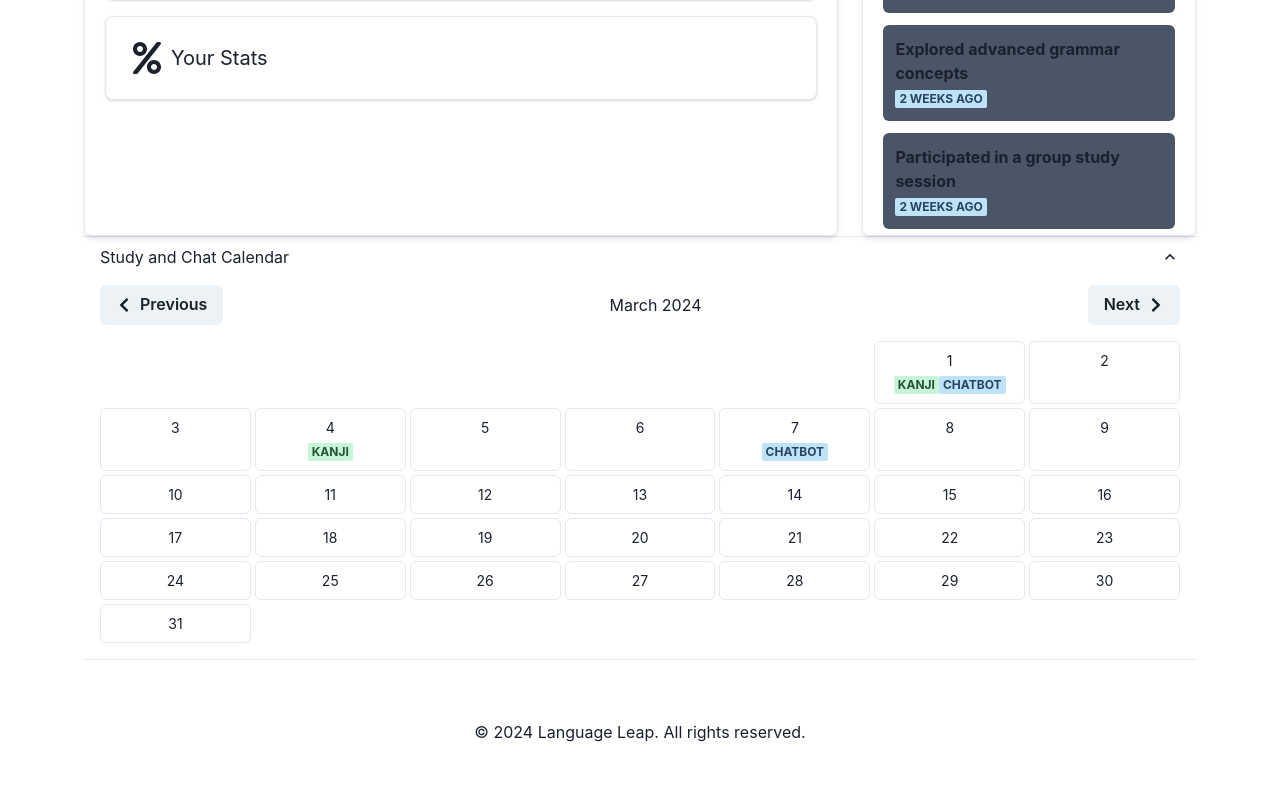
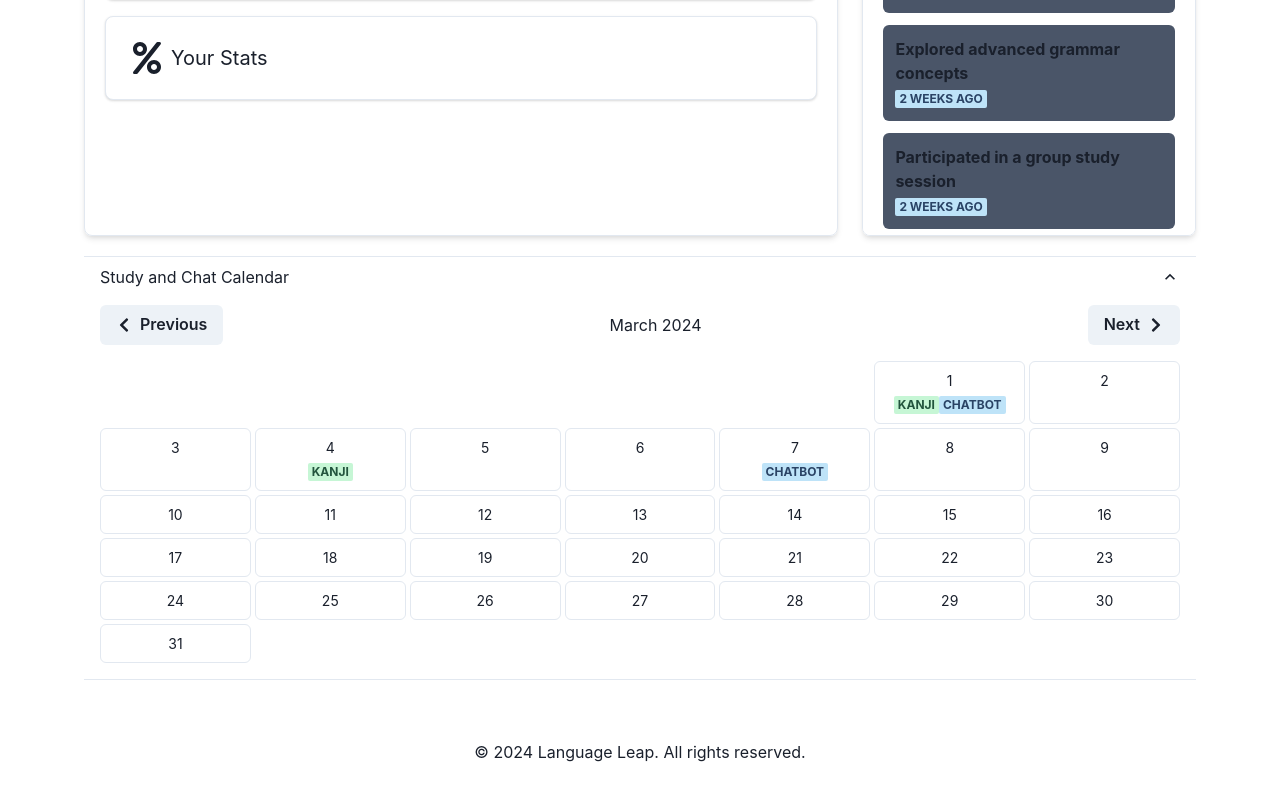
Before and after one commit to bobcat4848/languagelearning, a Next.js app: page /dashboard in a window 1280 px wide. Shown: the part 656-1456 px from the top of the page. Built offline with nearby package versions, Linux system fonts and the light colour scheme; no server answers.

Commit message:
push accordion down a bit

```diff
--- a/src/app/dashboard/page.js
+++ b/src/app/dashboard/page.js
@@ -204,7 +204,7 @@ export default function Dashboard() {
         </Box>
       </Flex>
 
-      <Accordion defaultIndex={[0]} allowMultiple>
+      <Accordion defaultIndex={[0]} allowMultiple mt={5}>
           <AccordionItem>
             <h2>
               <AccordionButton>
```
